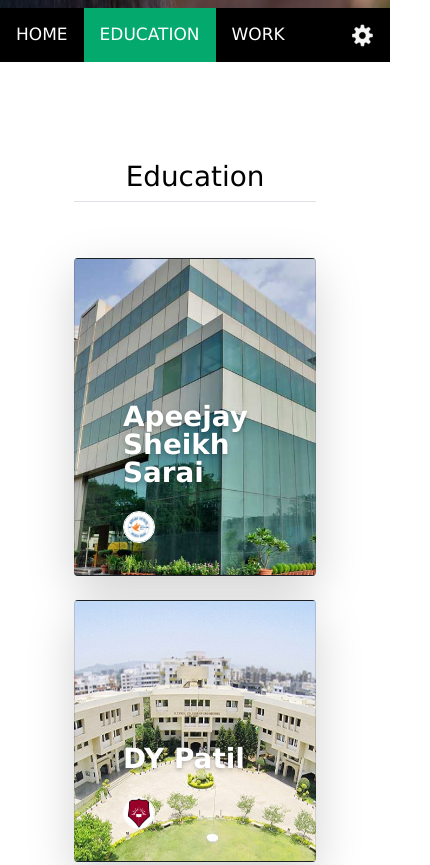
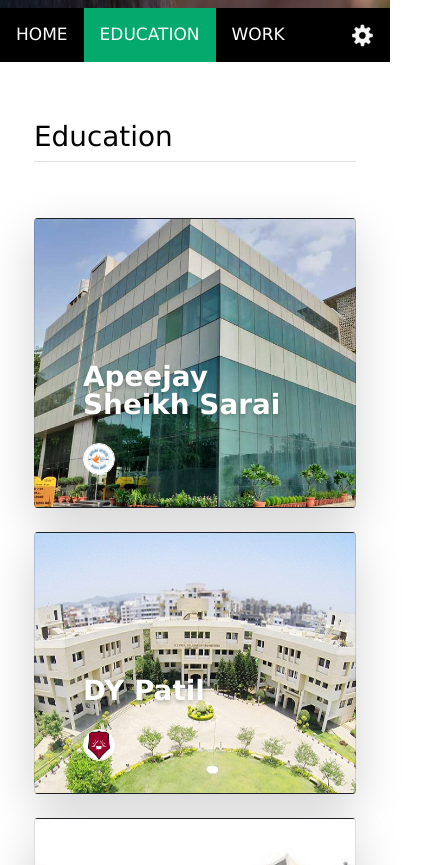
Before and after one commit to samikgarg/personal_website, a plain HTML site: page education.html in a window 390 px wide. Shown: the part 492-1357 px from the top of the page, 430 px wide, since content can reach past the window. Drawn offline with nearby package versions, Linux system fonts and the light colour scheme.

Commit message:
Made more Responsive

```diff
--- a/styles.css
+++ b/styles.css
@@ -2,7 +2,6 @@
 .parallax-home, .parallax-work, .parallax-education
 {
   min-height: 500px;
-  /*margin: -20px;*/
 
   font-size: 250px;
   color: white;
@@ -34,7 +33,6 @@
 {
   background-color: #333;
   overflow: hidden;
-  /*amargin: 0 -20px 0 -20px;*/
 }
 
 /* Style the links inside the navigation bar */
@@ -72,17 +70,6 @@
   margin: 50px;
 }
 
-h1
-{
-  font-size: 100px;
-  text-align: center;
-}
-
-h2
-{
-  font-size: 75px;
-}
-
 .noDecoration
 {
   text-decoration: none;
@@ -110,7 +97,6 @@ h2
 
 table
 {
-  border: 2 solid;
   border-collapse: collapse;
   width:100%;
 }
@@ -142,6 +128,16 @@ table img
 
 @media screen and (max-width: 700px)
 {
+  .sectionOdd, .sectionEven
+  {
+    padding: 10px;
+  }
+
+  body, .sectionOdd, .sectionEven, blockquote p
+  {
+    font-size: 12px;
+  }
+
   h1
   {
     font-size: 50px;
@@ -158,11 +154,6 @@ table img
     width: 200px;
   }
 
-  body, .sectionOdd, .sectionEven, blockquote p
-  {
-    font-size: 12px;
-  }
-
   blockquote cite
   {
     font-size:10px;
@@ -171,6 +162,11 @@ table img
 
 @media screen and (min-width: 700px)
 {
+  .sectionOdd, .sectionEven
+  {
+    padding: 50px;
+  }
+
   body, .sectionOdd, .sectionEven, blockquote p
   {
     font-size: 18px;
@@ -185,11 +181,23 @@ table img
   {
     font-size:14px;
   }
-}
 
-.sectionEven, .sectionOdd
-{
-  padding: 50px;
+  h1
+  {
+    font-size: 100px;
+    text-align: center;
+  }
+
+  h2
+  {
+    font-size: 75px;
+  }
+
+  .input
+  {
+    height: 60px;
+    width: 100px;
+  }
 }
 
 .settingsIcon
@@ -202,12 +210,6 @@ table img
 {
   color: black;
   font-size: 20px;
-}
-
-.input
-{
-  height: 60px;
-  width: 100px;
 }
 
 blockquote cite
```
Also changed, not shown: index.html (+1 -0 lines).
